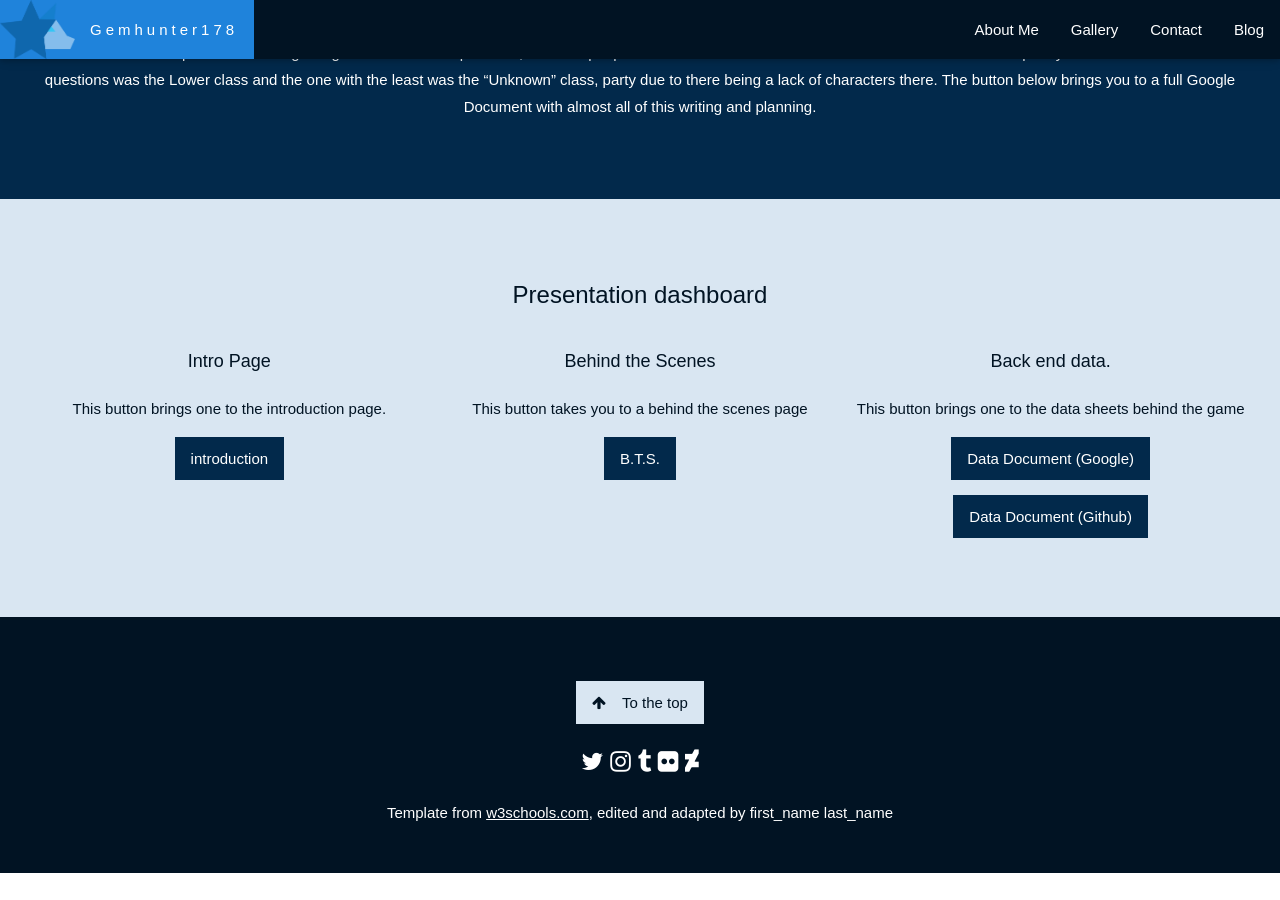
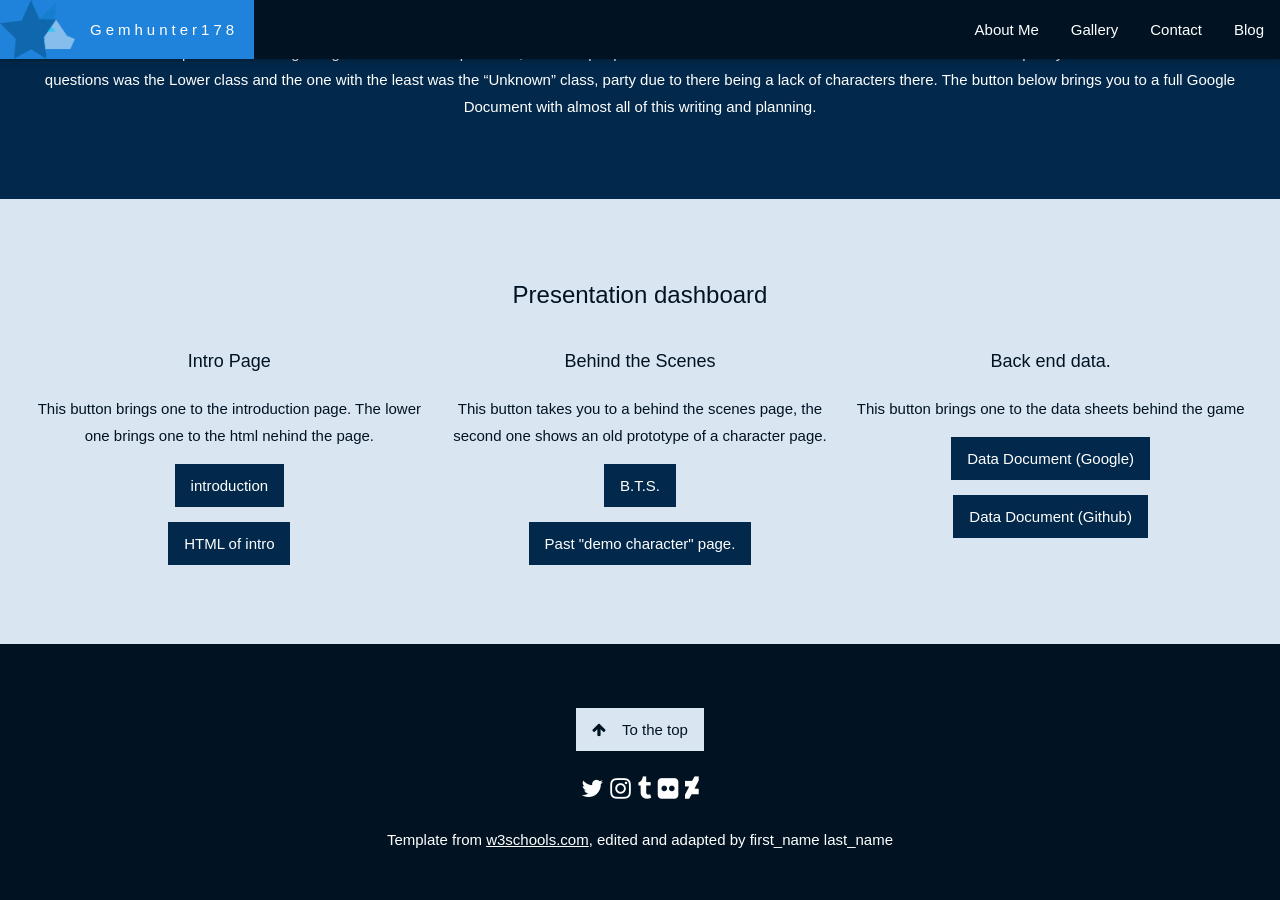
Before and after one commit to gemhunter178/gemhunter178.github.io, a Jekyll site: the page schoolprojects/PHIL1667/present.html, which Jekyll copies as it is, in a window 1280 px wide and 900 px high, scrolled down 1350 px. Built offline with Jekyll 4.4.1, drawn with Linux system fonts in a browser that asks for light colours; some web fonts are replaced; before the commit the page ends 2223 px from its top, so only the background shows below that.

Commit message:
Update present.html

```diff
--- a/schoolprojects/PHIL1667/present.html
+++ b/schoolprojects/PHIL1667/present.html
@@ -131,9 +131,10 @@ body, html {
 
 				<p class="w3-large">Intro Page</p>
 
-        <p>This button brings one to the introduction page.</p>
+        			<p>This button brings one to the introduction page. The lower one brings one to the html nehind the page.</p>
 
-				<p><a href="intro.html" class="w3-button pentagonite-darkish">introduction</a></p>
+				<p><a href="intro.html" target="_blank" class="w3-button pentagonite-darkish">introduction</a></p>
+				<p><a target="_blank" href="https://github.com/gemhunter178/gemhunter178.github.io/blob/master/schoolprojects/PHIL1667/intro.html" class="w3-button pentagonite-darkish">HTML of intro</a></p>
 
 			</div>
 
@@ -141,9 +142,11 @@ body, html {
 
 				<p class="w3-large">Behind the Scenes</p>
 
-        <p>This button takes you to a behind the scenes page</p>
+        			<p>This button takes you to a behind the scenes page, the second one shows an old prototype of a character page.</p>
 
-        <p><a href="press.html" class="w3-button pentagonite-darkish">B.T.S.</a></p>
+        			<p><a href="press.html" target="_blank" class="w3-button pentagonite-darkish">B.T.S.</a></p>
+
+				<p><a href="demoend.html" target="_blank" class="w3-button pentagonite-darkish">Past "demo character" page.</a></p>
 
 			</div>
 
@@ -153,8 +156,8 @@ body, html {
 
         <p>This button brings one to the data sheets behind the game</p>
 
-        <p><a href="https://docs.google.com/document/d/1k4LaRAH6G_rQLezuP3qkFxhEIQdQWBakUpzeFkQKLJs/edit?usp=sharing" class="w3-button pentagonite-darkish">Data Document (Google)</a></p>
-        <p><a href="https://github.com/gemhunter178/gemhunter178.github.io/tree/master/schoolprojects/PHIL1667" class="w3-button pentagonite-darkish">Data Document (Github)</a></p>
+        <p><a target="_blank" href="https://docs.google.com/document/d/1k4LaRAH6G_rQLezuP3qkFxhEIQdQWBakUpzeFkQKLJs/edit?usp=sharing" class="w3-button pentagonite-darkish">Data Document (Google)</a></p>
+        <p><a target="_blank" href="https://github.com/gemhunter178/gemhunter178.github.io/tree/master/schoolprojects/PHIL1667" class="w3-button pentagonite-darkish">Data Document (Github)</a></p>
 
 			</div>
 
```
Also changed, not shown: other parts of schoolprojects/PHIL1667/present.html (+1 -1 lines).
